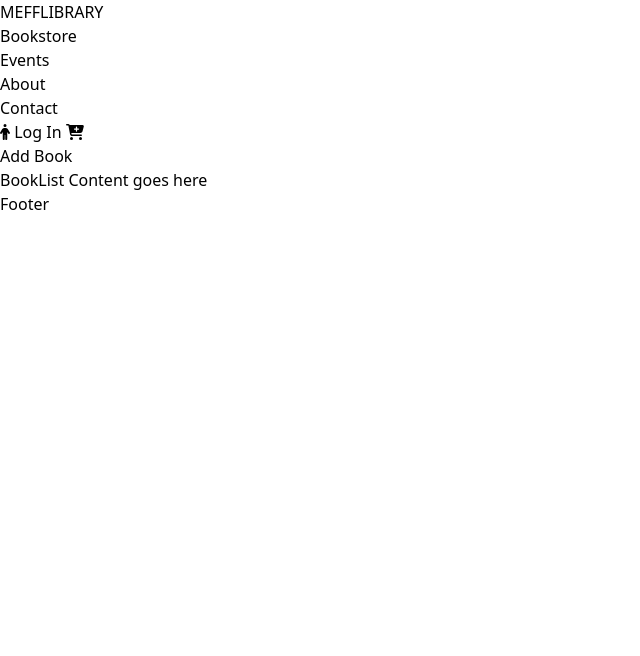
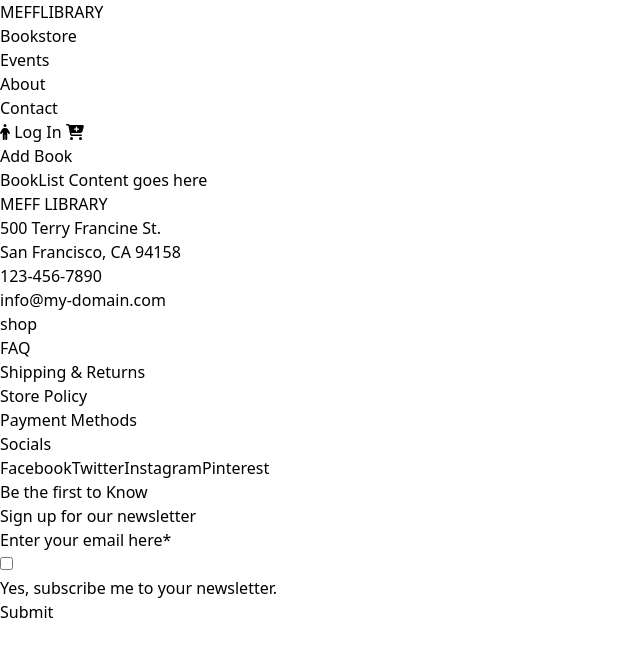
Before and after one commit to TEAM-MEFF/meff-library-app, a React (Vite) app: page / in a window 1280 px wide. Shown: the top 656 px of the page, without its empty margins (0-640 px from the left). Built offline with nearby package versions, Linux system fonts and the light colour scheme.

Commit message:
After class

```diff
--- a/src/components/Footer.jsx
+++ b/src/components/Footer.jsx
@@ -1,7 +1,46 @@
+import { Link } from "react-router-dom";
+
 const Footer = () => {
   return (
-    <div>Footer</div>
-  )
-}
+    <div className="flex w-[full] justify-around ml-20">
+      <div className="flex flex-col gap-6">
+        <h6>MEFF LIBRARY</h6>
+        <p>500 Terry Francine St.</p>
+        <p>San Francisco, CA 94158</p>
+        <p>123-456-7890</p>
+        <p>info@my-domain.com</p>
+      </div>
+      <div>
+        <h6>shop</h6>
+        <p>
+          FAQ <br /> Shipping & Returns <br /> Store Policy <br /> Payment
+          Methods
+        </p>
+      </div>
+      <div>
+        <h6>Socials</h6>
+        <div className="flex flex-col">
+          <Link to="https://www.facebook.com/">Facebook</Link>
+          <Link to="https://x.com/i/flow/login">Twitter</Link>
+          <Link to="https://www.instagram.com/">Instagram</Link>
+          <Link to="https://www.pinterest.com/">Pinterest</Link>
+        </div>
+      </div>
+      <div>
+        <h6>Be the first to Know</h6>
+        <p>Sign up for our newsletter</p>
+        <form action="">
+          <label htmlFor="email">Enter your email here*</label>
+          <input id="email" type="text" />
+        </form>
+        <div>
+          <input type="checkbox" />
+          <p>Yes, subscribe me to your newsletter.</p>
+          <button>Submit</button>
+        </div>
+      </div>
+    </div>
+  );
+};
 
 export default Footer;
```
